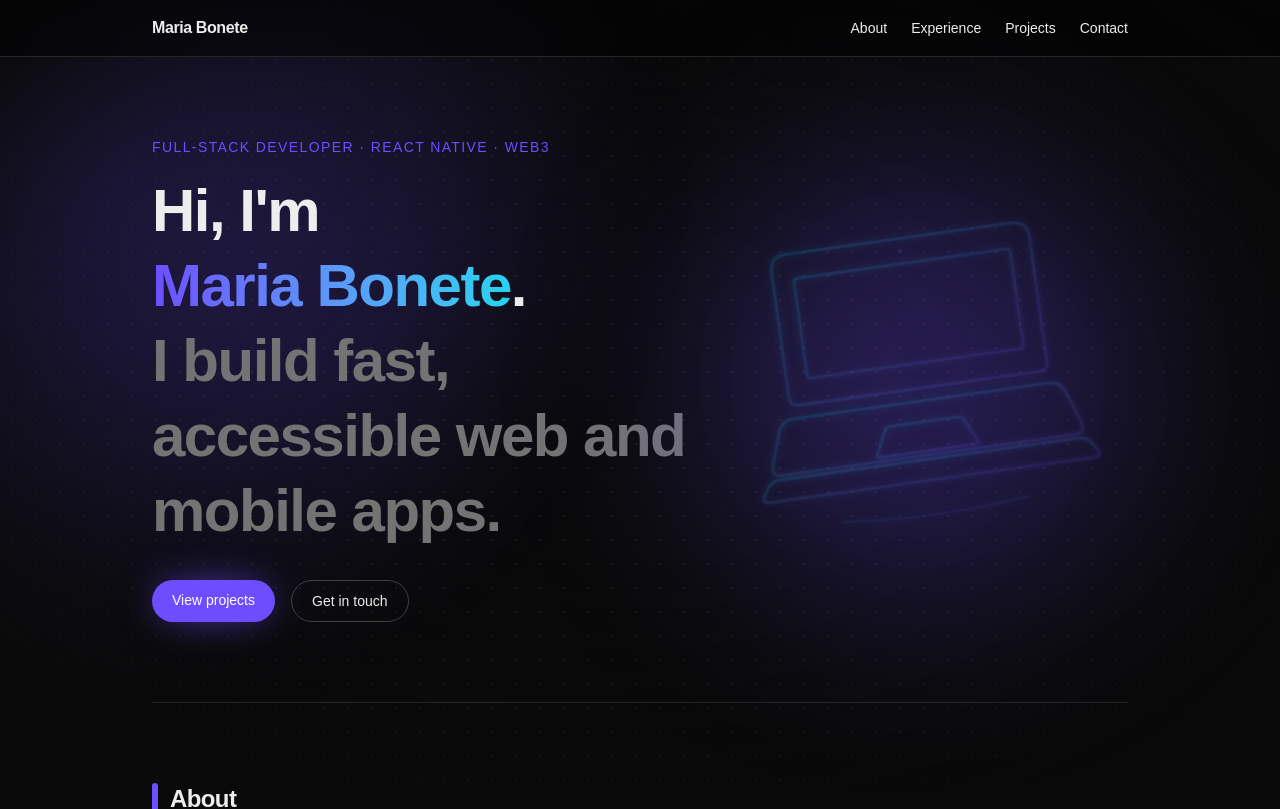
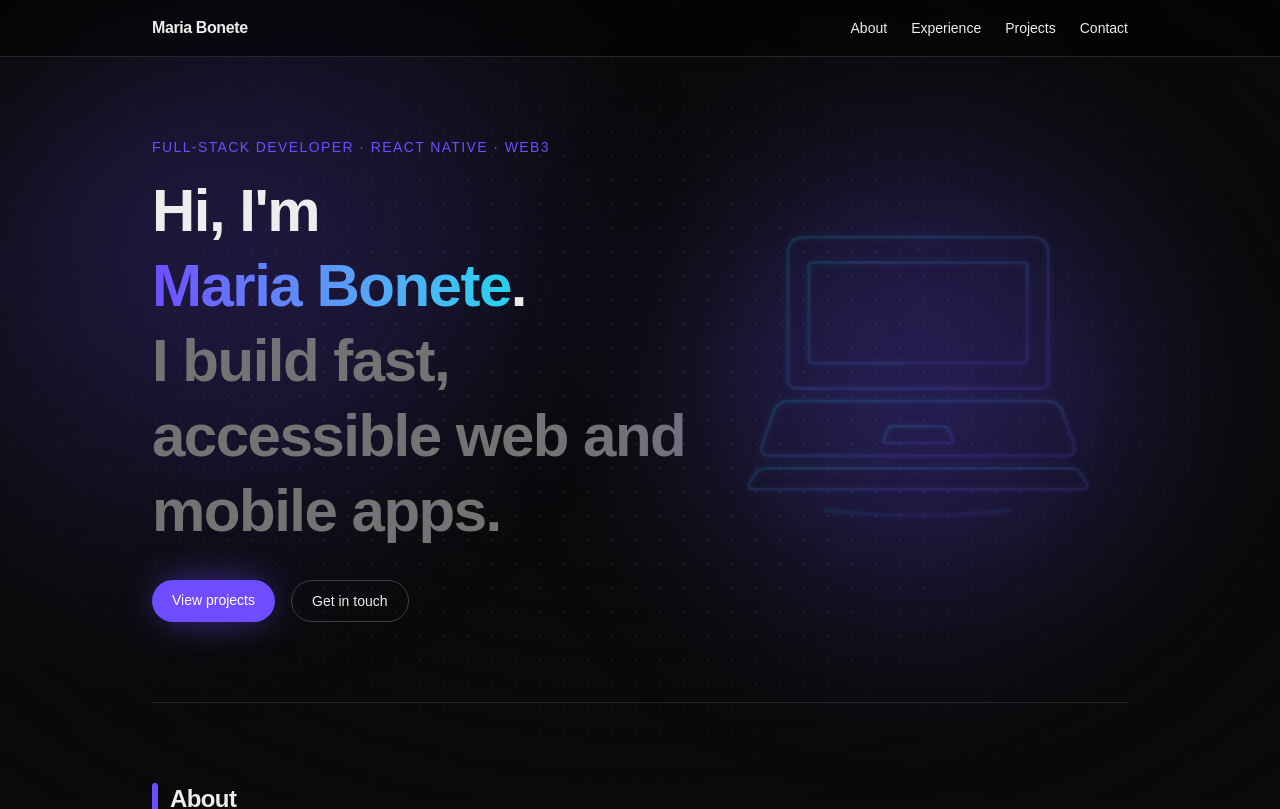
Before and after one commit to mbonete/portfolio-maria-bonete, a Next.js app: page / in a window 1280 px wide. Shown: the top 809 px of the page. Built offline with nearby package versions, Linux system fonts and the light colour scheme.

Commit message:
refactor(hero): changes hero image design

```diff
--- a/src/components/HeroImage.tsx
+++ b/src/components/HeroImage.tsx
@@ -10,13 +10,7 @@ export default function HeroImage() {
           <stop offset="0%" stopColor="var(--secondary)" />
           <stop offset="100%" stopColor="var(--primary)" />
         </linearGradient>
-        <filter
-          id="laptop-glow"
-          x="-30%"
-          y="-30%"
-          width="160%"
-          height="160%"
-        >
+        <filter id="laptop-glow" x="-30%" y="-30%" width="160%" height="160%">
           <feGaussianBlur stdDeviation="1.8" result="blur" />
           <feMerge>
             <feMergeNode in="blur" />
@@ -27,7 +21,6 @@ export default function HeroImage() {
 
       <g
         className="laptop"
-        transform="rotate(-8 100 100)"
         stroke="url(#laptop-stroke)"
         strokeWidth="1.5"
         strokeLinecap="butt"
@@ -48,7 +41,7 @@ export default function HeroImage() {
         <path
           className="laptop__bevel"
           pathLength={1}
-          d="M100 138 L172 138 Q176 138 178 141.4 L180 144.6 Q182 148 178 148 L22 148 Q18 148 20 144.6 L22 141.4 Q24 138 28 138 L100 138 Z"
+          d="M100 142 L172 142 Q176 142 178 145.4 L180 148.6 Q182 152 178 152 L22 152 Q18 152 20 148.6 L22 145.4 Q24 142 28 142 L100 142 Z"
         />
         <path
           className="laptop__screen"
@@ -66,12 +59,12 @@ export default function HeroImage() {
         <path
           className="laptop__trackpad"
           pathLength={1}
-          d="M100 120 L116 120 Q118 120 119 121.8 L124 132.2 Q125 134 123 134 L77 134 Q75 134 76 132.2 L81 121.8 Q82 120 84 120 L100 120 Z"
+          d="M100 122 L112 122 Q114 122 114.7 123.9 L116.3 128.1 Q117 130 115 130 L85 130 Q83 130 83.7 128.1 L85.3 123.9 Q86 122 88 122 L100 122 Z"
         />
         <path
           className="laptop__shadow"
           pathLength={1}
-          strokeWidth={1}
+          strokeWidth={2}
           d="M55 162 Q100 167 145 162"
         />
       </g>
```
